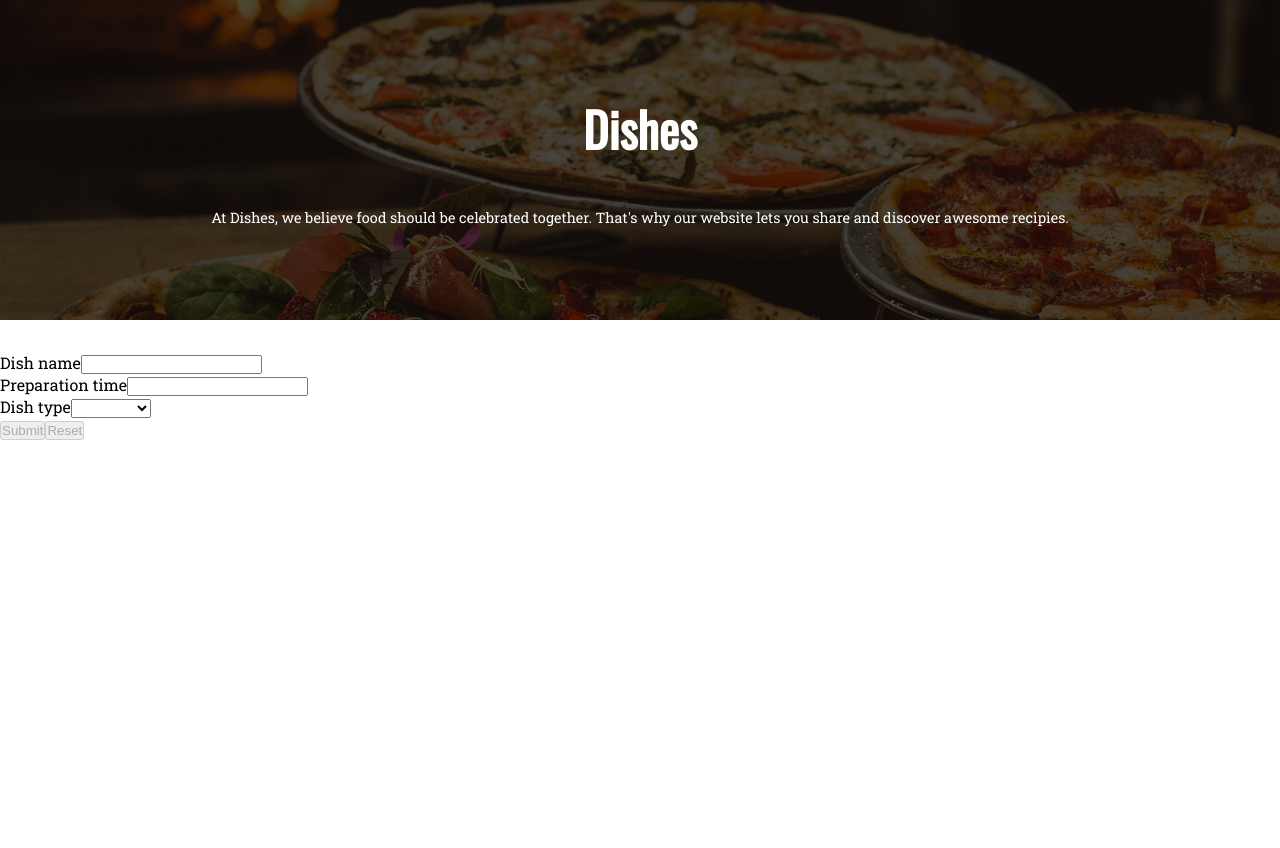
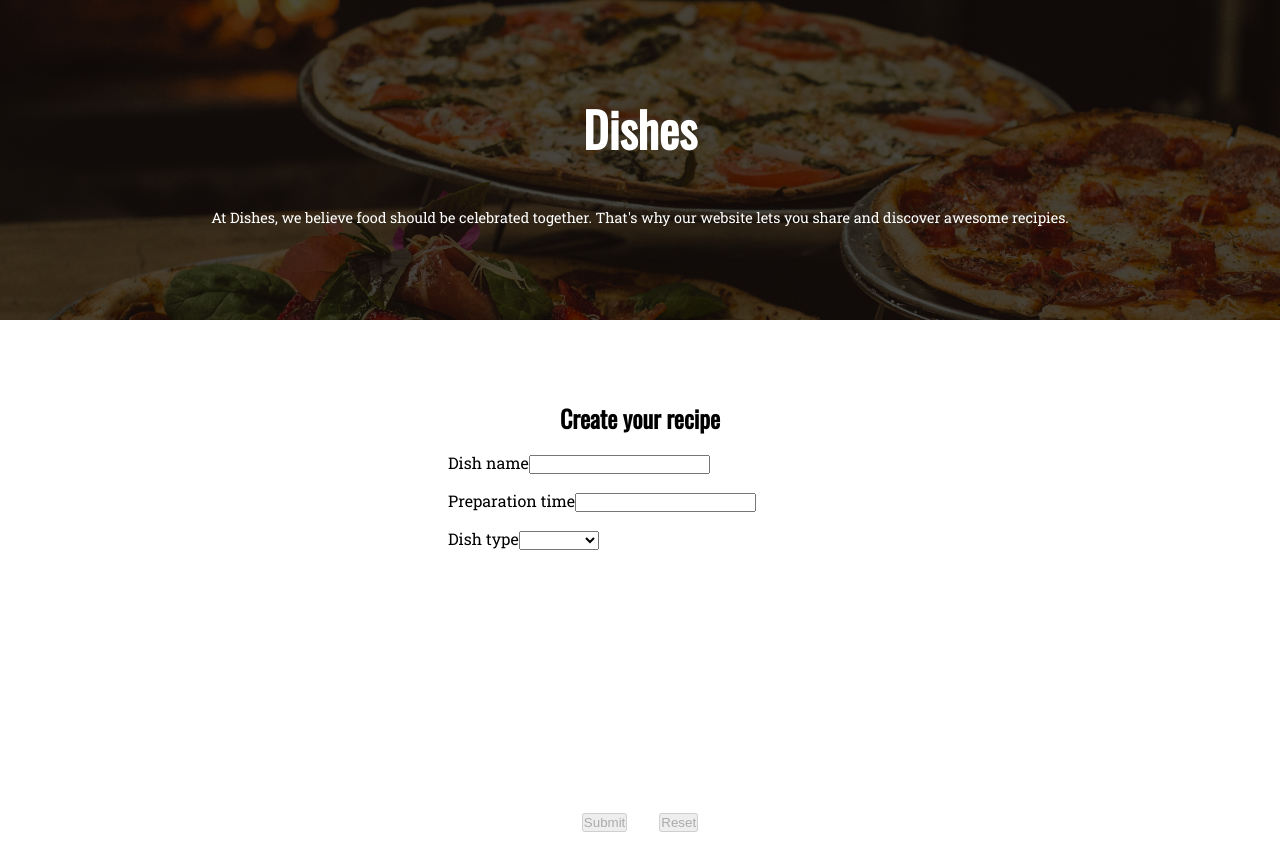
Before and after one commit to jpilch/dishes, a React (Create React App) app: page / in a window 1280 px wide. Before the commit the page ends 800 px from the top, so only its background shows below. Built offline with nearby package versions, Linux system fonts and the light colour scheme.

Commit message:
implement general form layout

```diff
--- a/src/features/dishes/Form.js
+++ b/src/features/dishes/Form.js
@@ -4,6 +4,9 @@ import { connect } from "react-redux";
 import v from "./field-validators";
 import c from "./field-components";
 import dishFields from "./dish-fields";
+
+import styles from "../../styles/Form.module.scss";
+
 
 let Form = (props) => {
     const {
@@ -15,7 +18,11 @@ let Form = (props) => {
     } = props;
 
     return (
-        <form onSubmit={handleSubmit}>
+        <form
+            className={styles.form}
+            onSubmit={handleSubmit}
+        >
+            <h2 className={styles.form__heading}>Create your recipe</h2>
             <Field
                 name="name"
                 type="text"
@@ -37,7 +44,7 @@ let Form = (props) => {
                 validate={v.required}
             />
             {type && dishFields.get(type)}
-            <div>
+            <div className={styles.form__buttons}>
                 <button
                     type="submit"
                     disabled={pristine || submitting}
--- a/src/styles/App.module.scss
+++ b/src/styles/App.module.scss
@@ -6,7 +6,7 @@
 
     justify-content: flex-start;
     min-height: 100vh;
-    gap: 2em;
+    gap: 5em;
 
     &__hero {
         position: relative;
@@ -38,6 +38,8 @@
     }
 
     &__form {
+        @include flex-container;
+        align-items: flex-start;
         height: calc(100vh - 22em);
     }
 }
--- /dev/null
+++ b/src/styles/Form.module.scss
@@ -0,0 +1,23 @@
+@import "mixins";
+
+.form {
+    @include flex-container;
+    @include flex-column;
+    height: 27em;
+    flex-basis: 30%;
+    position: relative;
+    justify-content: flex-start;
+    gap: 1em;
+}
+
+.form__heading {
+    text-align: center;
+}
+
+.form__buttons {
+    @include flex-container;
+    gap: 2em;
+    position: absolute;
+    bottom: 0;
+    align-self: center;
+}
```
